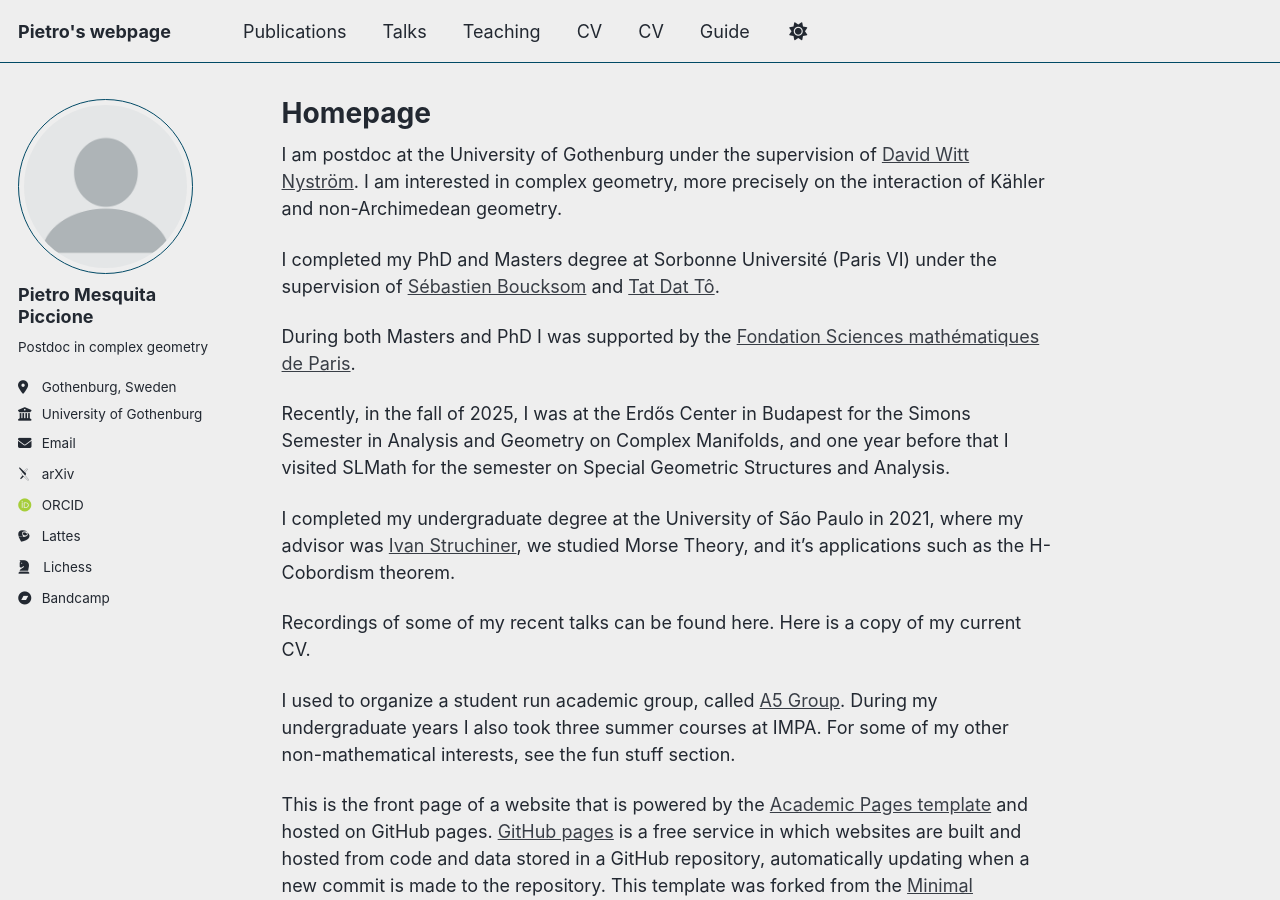
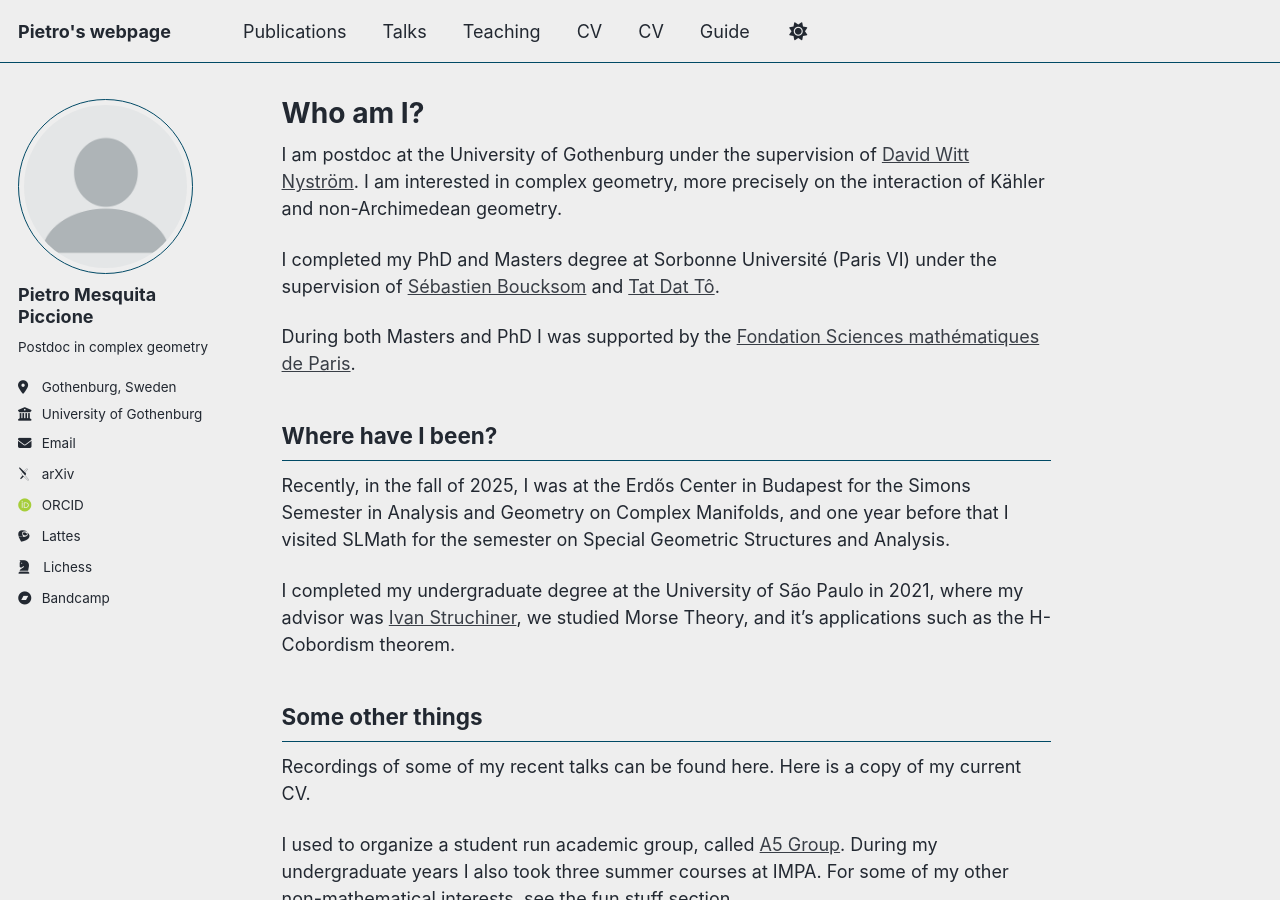
Before and after one commit to pietropic/pietropic.github.io, a Jekyll site: the page built from _pages/about.md, in a window 1280 px wide and 900 px high. Built offline with Jekyll 4.4.1, drawn with Linux system fonts in a browser that asks for light colours; some web fonts are replaced; a script that is not in the unit is left out.

Commit message:
Update about.md

```diff
--- a/_pages/about.md
+++ b/_pages/about.md
@@ -1,6 +1,6 @@
 ---
 permalink: /
-title: "Homepage"
+title: "Who am I?"
 author_profile: true
 redirect_from:
   - /about/
@@ -15,13 +15,21 @@ I completed my PhD and Masters degree at Sorbonne Université (Paris VI) under t
 
 During both Masters and PhD I was supported by the [Fondation Sciences mathématiques de Paris](https://sciencesmaths-paris.fr/).
 
+Where have I been?
+------
+
 Recently, in the fall of 2025, I was at the Erdős Center in Budapest for the Simons Semester in Analysis and Geometry on Complex Manifolds, and one year before that I visited SLMath for the semester on Special Geometric Structures and Analysis.
 
 I completed my undergraduate degree at the University of São Paulo in 2021, where my advisor was [Ivan Struchiner](https://www.ime.usp.br/~ivanstru/index.html), we studied Morse Theory, and it's applications such as the H-Cobordism theorem.
 
+Some other things
+------
+
 Recordings of some of my recent talks can be found here. Here is a copy of my current CV.
 
 I used to organize a student run academic group, called [A5 Group](https://www.ime.usp.br/~acinco/en.html). During my undergraduate years I also took three summer courses at IMPA. For some of my other non-mathematical interests, see the fun stuff section.
+
+
 
 This is the front page of a website that is powered by the [Academic Pages template](https://github.com/academicpages/academicpages.github.io) and hosted on GitHub pages. [GitHub pages](https://pages.github.com) is a free service in which websites are built and hosted from code and data stored in a GitHub repository, automatically updating when a new commit is made to the repository. This template was forked from the [Minimal Mistakes Jekyll Theme](https://mmistakes.github.io/minimal-mistakes/) created by Michael Rose, and then extended to support the kinds of content that academics have: publications, talks, teaching, a portfolio, blog posts, and a dynamically-generated CV. Incidentally, these same features make it a great template for anyone that needs to show off a professional template!
 
```
